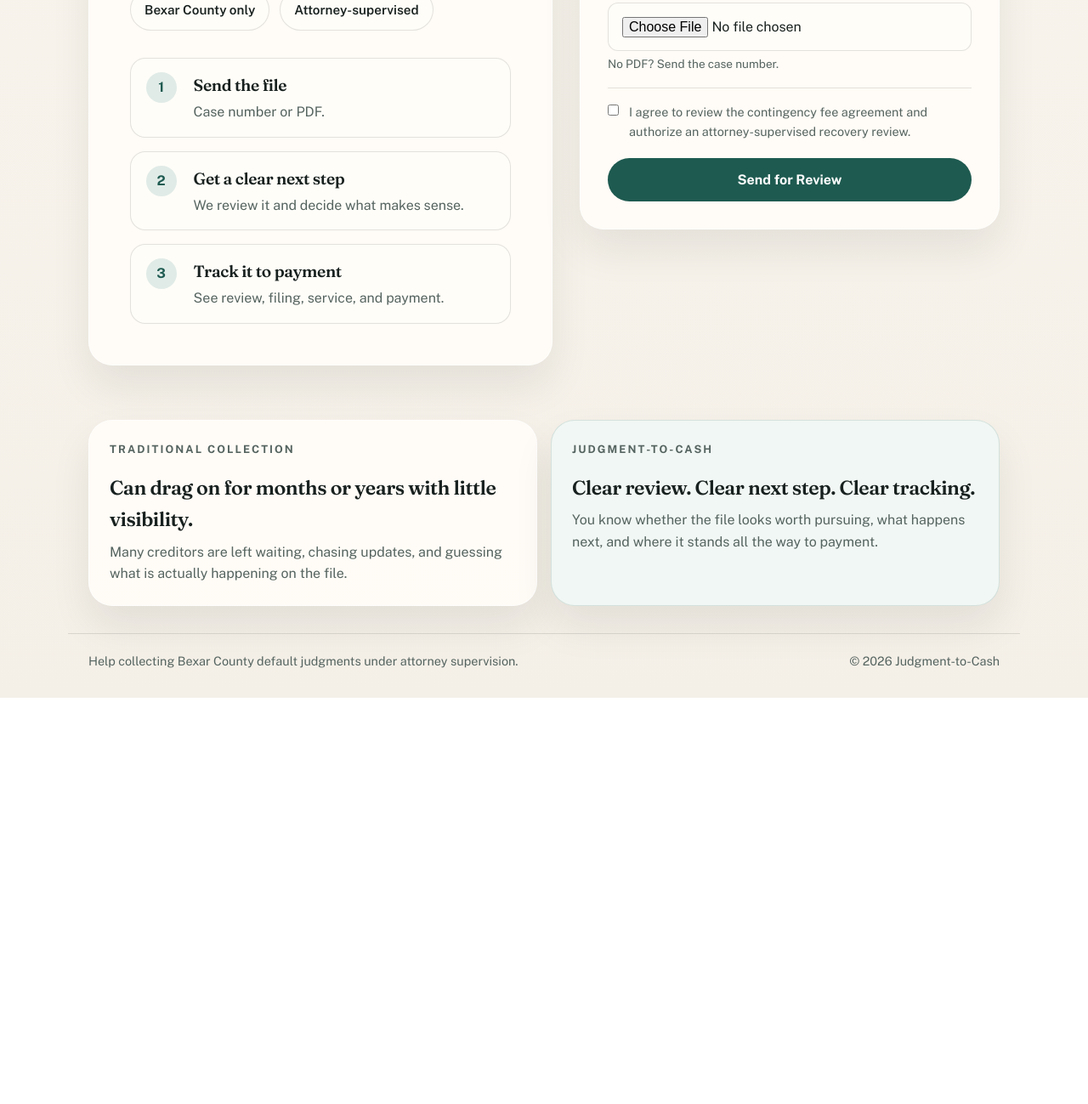
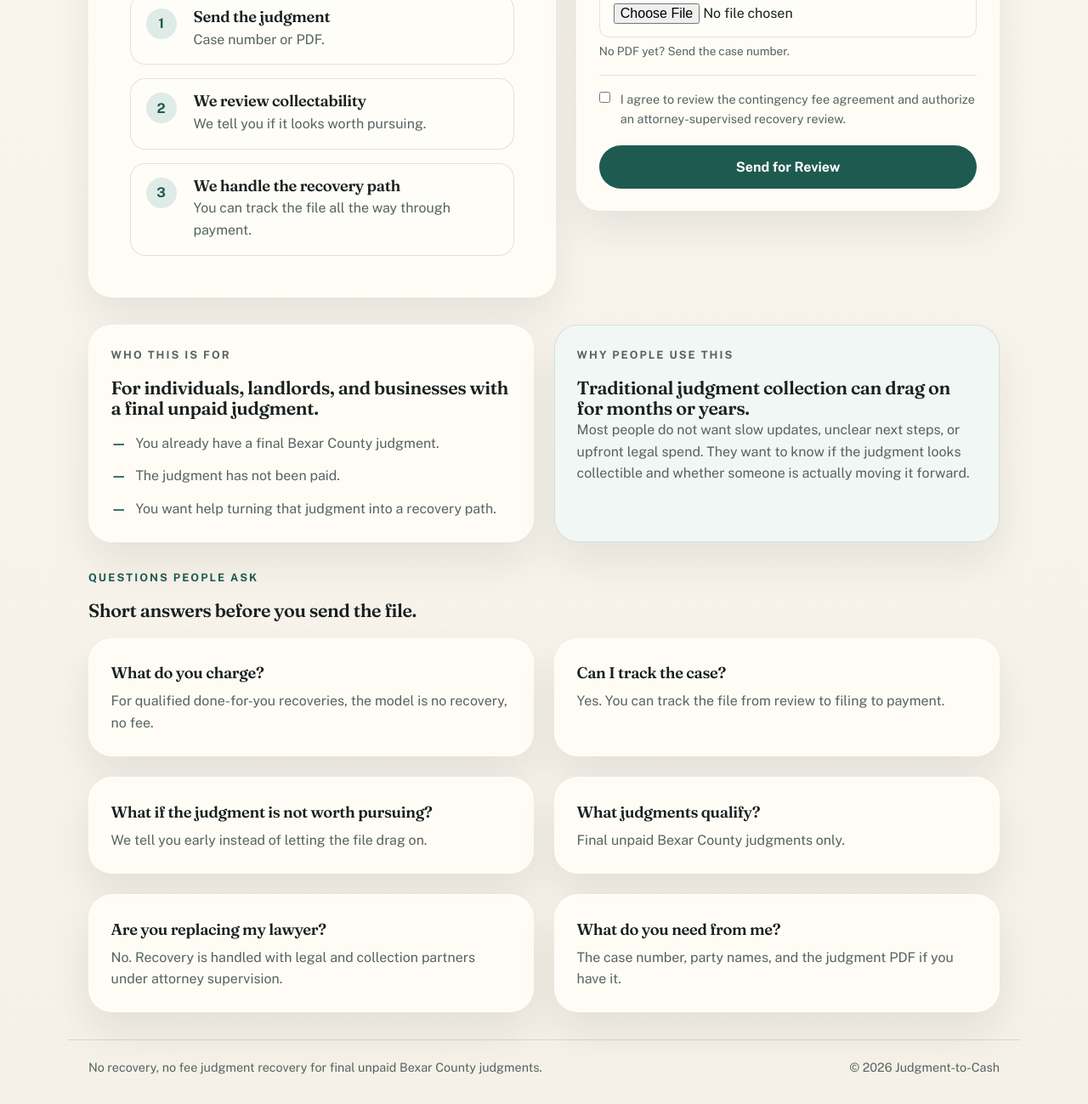
Before and after one commit to shinertx/judgment-to-cash, a website: page landing/index.html in a window 1280 px wide. Shown: the part 707-2006 px from the top of the page at 85% size. Before the commit the page ends 1528 px from the top, so only its background shows below. Drawn offline with nearby package versions, Linux system fonts and the light colour scheme.

Commit message:
feat: rewrite landing page around outcome-first recovery offer

```diff
--- a/landing/index.html
+++ b/landing/index.html
@@ -3,8 +3,8 @@
 <head>
   <meta charset="UTF-8">
   <meta name="viewport" content="width=device-width, initial-scale=1.0">
-  <title>Judgment-to-Cash | No Recovery, No Fee Judgment Collection</title>
-  <meta name="description" content="No recovery, no fee judgment collection for Bexar County defaults. Send the case number or PDF for review, get a clear next step, and track the file from review to payment.">
+  <title>Judgment-to-Cash | You Already Won. Now Get Paid.</title>
+  <meta name="description" content="No recovery, no fee judgment recovery for final unpaid Bexar County judgments. Send your judgment for review, get a collectability assessment, and track the file from review to payment.">
   <link rel="preconnect" href="https://fonts.googleapis.com">
   <link rel="preconnect" href="https://fonts.gstatic.com" crossorigin>
   <link href="https://fonts.googleapis.com/css2?family=Fraunces:opsz,wght@9..144,600;9..144,700&family=Public+Sans:wght@400;500;600;700&display=swap" rel="stylesheet">
@@ -17,44 +17,44 @@
         <span class="brand-mark">J</span>
         <span class="brand-text">Judgment-to-Cash</span>
       </a>
-      <a href="#start" class="header-link">Start Review</a>
+      <a href="#start" class="header-link">Send Your Judgment</a>
     </div>
   </header>
 
   <main class="hero">
     <div class="container hero-grid">
       <section class="hero-copy">
-        <p class="eyebrow">Bexar County default judgments</p>
-        <h1>No recovery, no fee judgment collection.</h1>
-        <p class="hero-lead">Send the case number or judgment PDF. We review the file, tell you if it looks collectible, move the next step forward under attorney supervision, and let you track the file from review to payment.</p>
+        <p class="eyebrow">Final unpaid Bexar County judgments</p>
+        <h1>You already won. Now get paid.</h1>
+        <p class="hero-lead">Send your final judgment for review. We assess collectability, handle the recovery process with legal and collection partners, and you pay only if money is recovered.</p>
 
         <ul class="proof-list">
           <li>No recovery, no fee</li>
-          <li>Track every stage</li>
+          <li>Final judgments only</li>
           <li>Bexar County only</li>
-          <li>Attorney-supervised</li>
+          <li>Track review to payment</li>
         </ul>
 
         <div class="steps">
           <div class="step">
             <span class="step-number">1</span>
             <div>
-              <h2>Send the file</h2>
+              <h2>Send the judgment</h2>
               <p>Case number or PDF.</p>
             </div>
           </div>
           <div class="step">
             <span class="step-number">2</span>
             <div>
-              <h2>Get a clear next step</h2>
-              <p>We review it and decide what makes sense.</p>
+              <h2>We review collectability</h2>
+              <p>We tell you if it looks worth pursuing.</p>
             </div>
           </div>
           <div class="step">
             <span class="step-number">3</span>
             <div>
-              <h2>Track it to payment</h2>
-              <p>See review, filing, service, and payment.</p>
+              <h2>We handle the recovery path</h2>
+              <p>You can track the file all the way through payment.</p>
             </div>
           </div>
         </div>
@@ -62,22 +62,22 @@
 
       <aside id="start" class="form-panel">
         <p class="eyebrow">Start here</p>
-        <h2>Send your judgment.</h2>
-        <p class="form-intro">Fill out the form below. If you have the PDF, upload it. If not, send the case number and start there.</p>
+        <h2>Send your judgment for review.</h2>
+        <p class="form-intro">If you have the judgment PDF, upload it. If not, start with the case number.</p>
 
         <div class="mini-note">
-          <strong>What you get:</strong> a file review, a clear next step, and status updates from review to payment.
+          <strong>What you get:</strong> a collectability review, a clear next step, and status updates from review to payment.
         </div>
 
         <form id="intake-form" class="intake-form">
           <div class="form-group">
-            <label for="plaintiffName">Plaintiff Name</label>
-            <input type="text" id="plaintiffName" name="plaintiffName" placeholder="Acme Supply Co." required>
+            <label for="plaintiffName">Your Name</label>
+            <input type="text" id="plaintiffName" name="plaintiffName" placeholder="Jane Smith or Acme Supply Co." required>
           </div>
 
           <div class="form-group">
-            <label for="defendantName">Defendant Name</label>
-            <input type="text" id="defendantName" name="defendantName" placeholder="John Doe LLC" required>
+            <label for="defendantName">Who Owes You</label>
+            <input type="text" id="defendantName" name="defendantName" placeholder="John Doe or Doe LLC" required>
           </div>
 
           <div class="form-group">
@@ -88,7 +88,7 @@
           <div class="form-group">
             <label for="judgmentPdf">Judgment PDF (Optional)</label>
             <input type="file" id="judgmentPdf" name="judgmentPdf" accept=".pdf">
-            <span class="file-hint">No PDF? Send the case number.</span>
+            <span class="file-hint">No PDF yet? Send the case number.</span>
           </div>
 
           <div class="terms-box">
@@ -104,30 +104,71 @@
         <div id="successMessage" class="success-message hidden">
           <div class="success-badge">Submitted</div>
           <h2>We received your judgment.</h2>
-          <p>Next step: we review the file, decide whether it looks collectible, and identify the next step.</p>
+          <p>Next step: we review the file, decide whether it looks collectible, and tell you what comes next.</p>
         </div>
       </aside>
     </div>
   </main>
 
-  <section class="contrast-band">
-    <div class="container contrast-grid">
-      <article class="contrast-card">
-        <p class="eyebrow">Traditional collection</p>
-        <h2>Can drag on for months or years with little visibility.</h2>
-        <p>Many creditors are left waiting, chasing updates, and guessing what is actually happening on the file.</p>
+  <section class="section">
+    <div class="container support-grid">
+      <article class="support-card">
+        <p class="eyebrow">Who this is for</p>
+        <h2>For individuals, landlords, and businesses with a final unpaid judgment.</h2>
+        <ul class="detail-list">
+          <li>You already have a final Bexar County judgment.</li>
+          <li>The judgment has not been paid.</li>
+          <li>You want help turning that judgment into a recovery path.</li>
+        </ul>
       </article>
-      <article class="contrast-card contrast-card-strong">
-        <p class="eyebrow">Judgment-to-Cash</p>
-        <h2>Clear review. Clear next step. Clear tracking.</h2>
-        <p>You know whether the file looks worth pursuing, what happens next, and where it stands all the way to payment.</p>
+
+      <article class="support-card support-card-contrast">
+        <p class="eyebrow">Why people use this</p>
+        <h2>Traditional judgment collection can drag on for months or years.</h2>
+        <p>Most people do not want slow updates, unclear next steps, or upfront legal spend. They want to know if the judgment looks collectible and whether someone is actually moving it forward.</p>
       </article>
+    </div>
+  </section>
+
+  <section class="section faq-section">
+    <div class="container">
+      <div class="section-head">
+        <p class="eyebrow">Questions people ask</p>
+        <h2>Short answers before you send the file.</h2>
+      </div>
+
+      <div class="faq-grid">
+        <article class="faq-item">
+          <h3>What do you charge?</h3>
+          <p>For qualified done-for-you recoveries, the model is no recovery, no fee.</p>
+        </article>
+        <article class="faq-item">
+          <h3>Can I track the case?</h3>
+          <p>Yes. You can track the file from review to filing to payment.</p>
+        </article>
+        <article class="faq-item">
+          <h3>What if the judgment is not worth pursuing?</h3>
+          <p>We tell you early instead of letting the file drag on.</p>
+        </article>
+        <article class="faq-item">
+          <h3>What judgments qualify?</h3>
+          <p>Final unpaid Bexar County judgments only.</p>
+        </article>
+        <article class="faq-item">
+          <h3>Are you replacing my lawyer?</h3>
+          <p>No. Recovery is handled with legal and collection partners under attorney supervision.</p>
+        </article>
+        <article class="faq-item">
+          <h3>What do you need from me?</h3>
+          <p>The case number, party names, and the judgment PDF if you have it.</p>
+        </article>
+      </div>
     </div>
   </section>
 
   <footer class="site-footer">
     <div class="container footer-inner">
-      <p>Help collecting Bexar County default judgments under attorney supervision.</p>
+      <p>No recovery, no fee judgment recovery for final unpaid Bexar County judgments.</p>
       <p>&copy; 2026 Judgment-to-Cash</p>
     </div>
   </footer>
--- a/landing/styles.css
+++ b/landing/styles.css
@@ -1,13 +1,13 @@
 :root {
-  --bg: #f4efe7;
-  --surface: rgba(255, 252, 247, 0.92);
+  --bg: #f5f0e8;
+  --surface: rgba(255, 252, 247, 0.94);
   --surface-strong: #fffdf8;
   --text: #18211f;
   --text-soft: #556460;
   --line: rgba(24, 33, 31, 0.12);
   --accent: #1e5a50;
   --accent-dark: #15453d;
-  --accent-soft: #e0ebe7;
+  --accent-soft: #dfebe7;
   --shadow: 0 24px 48px rgba(24, 33, 31, 0.08);
   --radius-lg: 28px;
   --radius-md: 18px;
@@ -27,11 +27,10 @@ html {
 body {
   background:
     radial-gradient(circle at top left, rgba(30, 90, 80, 0.08), transparent 24%),
-    linear-gradient(180deg, #faf6ef 0%, var(--bg) 100%);
+    linear-gradient(180deg, #fbf7f0 0%, var(--bg) 100%);
   color: var(--text);
   font-family: 'Public Sans', sans-serif;
   line-height: 1.6;
-  min-height: 100vh;
 }
 
 .container {
@@ -74,7 +73,8 @@ body {
 
 .brand-text,
 h1,
-h2 {
+h2,
+h3 {
   font-family: 'Fraunces', serif;
 }
 
@@ -92,20 +92,27 @@ h2 {
 }
 
 .hero {
-  padding: 3rem 0 4rem;
+  padding: 3rem 0 2rem;
+}
+
+.hero-grid,
+.support-grid,
+.faq-grid {
+  display: grid;
+  gap: 1.5rem;
 }
 
 .hero-grid {
   align-items: start;
-  display: grid;
-  gap: 2rem;
   grid-template-columns: minmax(0, 1.05fr) minmax(320px, 0.95fr);
 }
 
 .hero-copy,
-.form-panel {
+.form-panel,
+.support-card,
+.faq-item {
   background: var(--surface);
-  border: 1px solid rgba(255, 255, 255, 0.75);
+  border: 1px solid rgba(255, 255, 255, 0.8);
   border-radius: var(--radius-lg);
   box-shadow: var(--shadow);
 }
@@ -114,21 +121,10 @@ h2 {
   padding: 3rem;
 }
 
-.form-panel {
-  padding: 2rem;
-}
-
-.mini-note {
-  background: var(--surface-strong);
-  border: 1px solid var(--line);
-  border-radius: var(--radius-md);
-  font-size: 0.94rem;
-  margin: 1.25rem 0 1.5rem;
-  padding: 0.9rem 1rem;
-}
-
-.mini-note strong {
-  color: var(--text);
+.form-panel,
+.support-card,
+.faq-item {
+  padding: 1.6rem;
 }
 
 .eyebrow {
@@ -141,27 +137,37 @@ h2 {
 }
 
 h1 {
-  font-size: clamp(2.8rem, 6vw, 4.8rem);
+  font-size: clamp(3rem, 6vw, 5.1rem);
   font-weight: 700;
   letter-spacing: -0.05em;
-  line-height: 0.95;
+  line-height: 0.94;
   margin-bottom: 1rem;
-  max-width: 10ch;
+  max-width: 9ch;
 }
 
 h2 {
-  font-size: 1.2rem;
+  font-size: 1.35rem;
   font-weight: 600;
   letter-spacing: -0.02em;
+  line-height: 1.12;
+}
+
+h3 {
+  font-size: 1.15rem;
+  font-weight: 600;
+  letter-spacing: -0.02em;
+  margin-bottom: 0.35rem;
 }
 
 .hero-lead,
 .form-intro,
 .mini-note,
 .step p,
+.detail-list li,
+.support-card p,
+.faq-item p,
 .file-hint,
 .terms-box,
-.contrast-card p,
 .site-footer,
 .success-message p {
   color: var(--text-soft);
@@ -220,7 +226,21 @@ h2 {
 }
 
 .step h2 {
+  font-size: 1.15rem;
   margin-bottom: 0.2rem;
+}
+
+.mini-note {
+  background: var(--surface-strong);
+  border: 1px solid var(--line);
+  border-radius: var(--radius-md);
+  font-size: 0.94rem;
+  margin: 1.2rem 0 1.4rem;
+  padding: 0.9rem 1rem;
+}
+
+.mini-note strong {
+  color: var(--text);
 }
 
 .btn {
@@ -316,32 +336,49 @@ input[type="file"]:focus {
   display: none;
 }
 
-.contrast-band {
+.section {
   padding: 0 0 2rem;
 }
 
-.contrast-grid {
-  display: grid;
-  gap: 1rem;
+.support-grid {
   grid-template-columns: repeat(2, minmax(0, 1fr));
 }
 
-.contrast-card {
-  background: var(--surface);
-  border: 1px solid rgba(255, 255, 255, 0.75);
-  border-radius: var(--radius-lg);
-  box-shadow: var(--shadow);
-  padding: 1.5rem;
+.support-card-contrast {
+  background: #f1f7f4;
+  border-color: rgba(30, 90, 80, 0.14);
 }
 
-.contrast-card h2 {
-  font-size: 1.45rem;
-  margin-bottom: 0.45rem;
+.detail-list {
+  display: grid;
+  gap: 0.8rem;
+  list-style: none;
+  margin-top: 1rem;
 }
 
-.contrast-card-strong {
-  background: #f1f7f4;
-  border-color: rgba(30, 90, 80, 0.14);
+.detail-list li {
+  align-items: start;
+  display: flex;
+  gap: 0.65rem;
+}
+
+.detail-list li::before {
+  color: var(--accent);
+  content: '—';
+  font-weight: 700;
+}
+
+.faq-section {
+  padding-bottom: 2rem;
+}
+
+.section-head {
+  margin-bottom: 1.25rem;
+  max-width: 700px;
+}
+
+.faq-grid {
+  grid-template-columns: repeat(2, minmax(0, 1fr));
 }
 
 .site-footer {
@@ -358,12 +395,15 @@ input[type="file"]:focus {
 
 @media (max-width: 900px) {
   .hero-grid,
-  .contrast-grid {
+  .support-grid,
+  .faq-grid {
     grid-template-columns: 1fr;
   }
 
   .hero-copy,
-  .form-panel {
+  .form-panel,
+  .support-card,
+  .faq-item {
     padding: 1.5rem;
   }
 }
@@ -381,7 +421,7 @@ input[type="file"]:focus {
   }
 
   h1 {
-    max-width: 11ch;
+    max-width: 10ch;
   }
 
   .proof-list {
```
